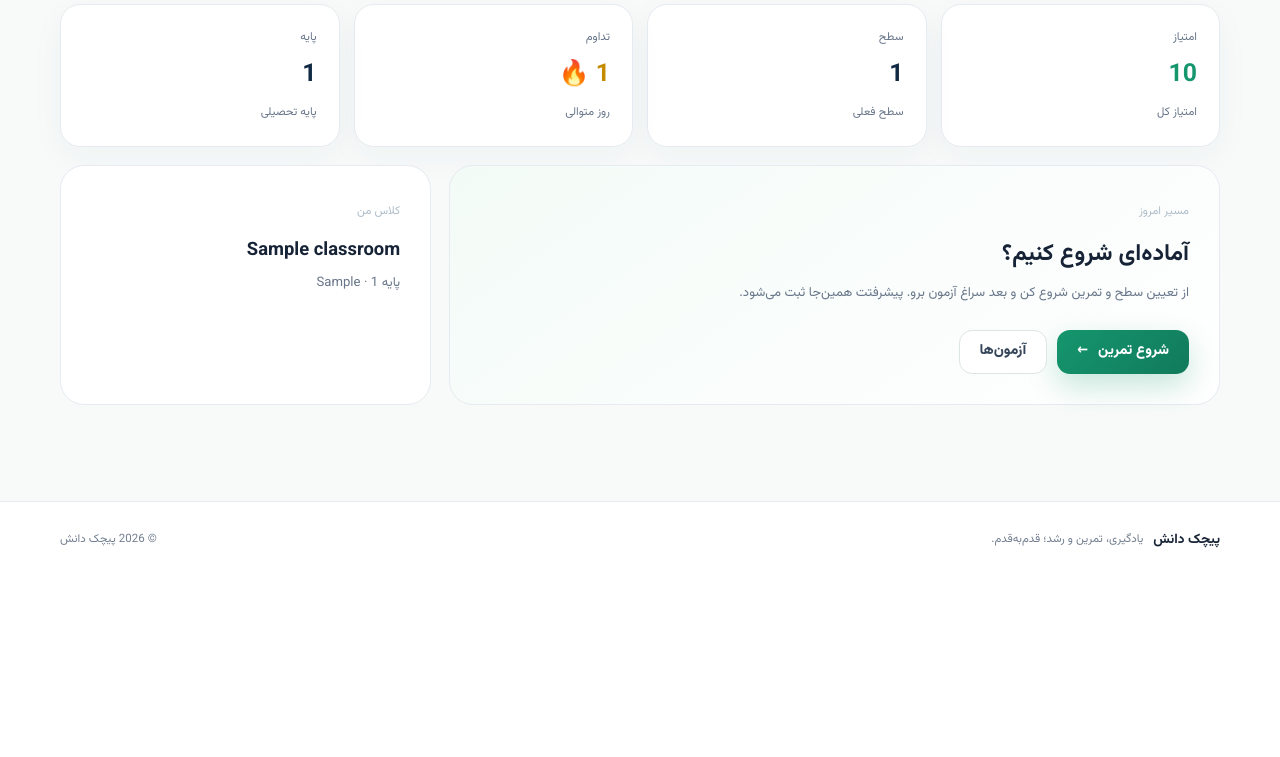
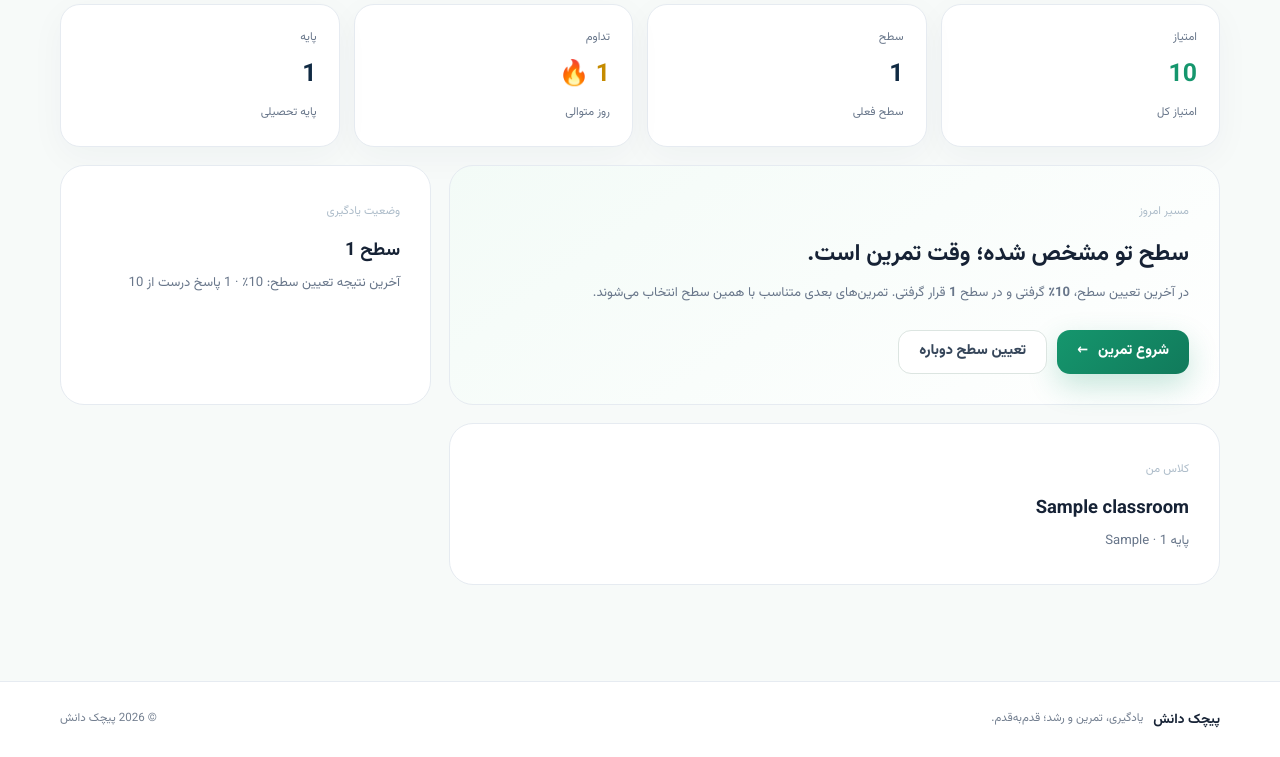
Before and after one commit to evamode29/pichak-danesh, a Django app: page /dashboard/ in a window 1280 px wide. Shown: the part 302-1059 px from the top of the page. Before the commit the page ends 850 px from the top, so only its background shows below. Run offline with Django 5.2, Linux system fonts and the light colour scheme; a user stored in the database is signed in; tables that the repository leaves empty hold one stand-in row (values such as "Sample post").

Commit message:
Connect dashboard CTAs to learning flow

```diff
--- a/templates/dashboard.html
+++ b/templates/dashboard.html
@@ -21,13 +21,38 @@
             <div class="dash-stat"><span>تداوم</span><strong>{{ student.streak }} 🔥</strong><small>روز متوالی</small></div>
             <div class="dash-stat"><span>پایه</span><strong>{{ student.grade }}</strong><small>پایه تحصیلی</small></div>
         </div>
+
         <div class="dashboard-grid">
             <article class="dash-main-card">
                 <span class="mini-label">مسیر امروز</span>
-                <h2>آماده‌ای شروع کنیم؟</h2>
-                <p>از تعیین سطح و تمرین شروع کن و بعد سراغ آزمون برو. پیشرفتت همین‌جا ثبت می‌شود.</p>
-                <div class="dash-actions"><a class="button primary" href="#">شروع تمرین <span>←</span></a><a class="button secondary" href="#">آزمون‌ها</a></div>
+                {% if latest_attempt %}
+                <h2>سطح تو مشخص شده؛ وقت تمرین است.</h2>
+                <p>در آخرین تعیین سطح، <strong>{{ latest_attempt.score }}٪</strong> گرفتی و در سطح <strong>{{ student.level }}</strong> قرار گرفتی. تمرین‌های بعدی متناسب با همین سطح انتخاب می‌شوند.</p>
+                <div class="dash-actions">
+                    <a class="button primary" href="{% url 'practice-start' %}">شروع تمرین <span>←</span></a>
+                    <a class="button secondary" href="{% url 'placement-start' %}">تعیین سطح دوباره</a>
+                </div>
+                {% else %}
+                <h2>اول سطح خودت را پیدا کنیم.</h2>
+                <p>با یک آزمون کوتاه، سطح فعلی‌ات را می‌سنجیم و بعد تمرین‌های مناسب خودت را پیشنهاد می‌کنیم.</p>
+                <div class="dash-actions">
+                    <a class="button primary" href="{% url 'placement-start' %}">شروع تعیین سطح <span>←</span></a>
+                    <a class="button secondary" href="{% url 'practice-start' %}">تمرین</a>
+                </div>
+                {% endif %}
             </article>
+
+            <article class="dash-side-card">
+                <span class="mini-label">وضعیت یادگیری</span>
+                {% if latest_attempt %}
+                <h3>سطح {{ student.level }}</h3>
+                <p>آخرین نتیجه تعیین سطح: {{ latest_attempt.score }}٪ · {{ latest_attempt.correct_answers }} پاسخ درست از {{ latest_attempt.total_questions }}</p>
+                {% else %}
+                <h3>هنوز تعیین سطح نشده‌ای</h3>
+                <p>تعیین سطح را انجام بده تا مسیر تمرین اختصاصی تو فعال شود.</p>
+                {% endif %}
+            </article>
+
             <article class="dash-side-card">
                 <span class="mini-label">کلاس من</span>
                 <h3>{% if student.classroom %}{{ student.classroom.name }}{% else %}هنوز کلاسی ثبت نشده{% endif %}</h3>
```
